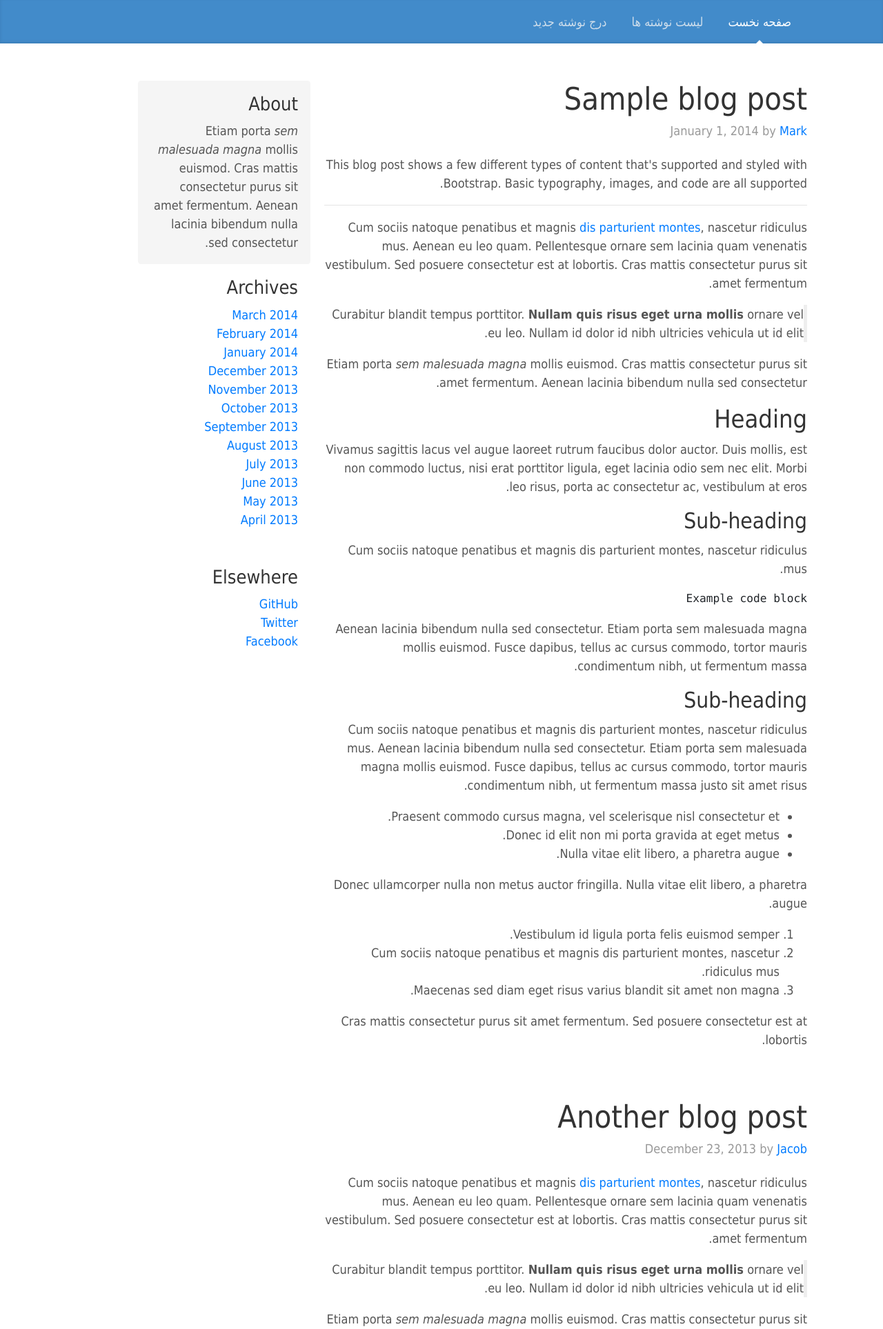
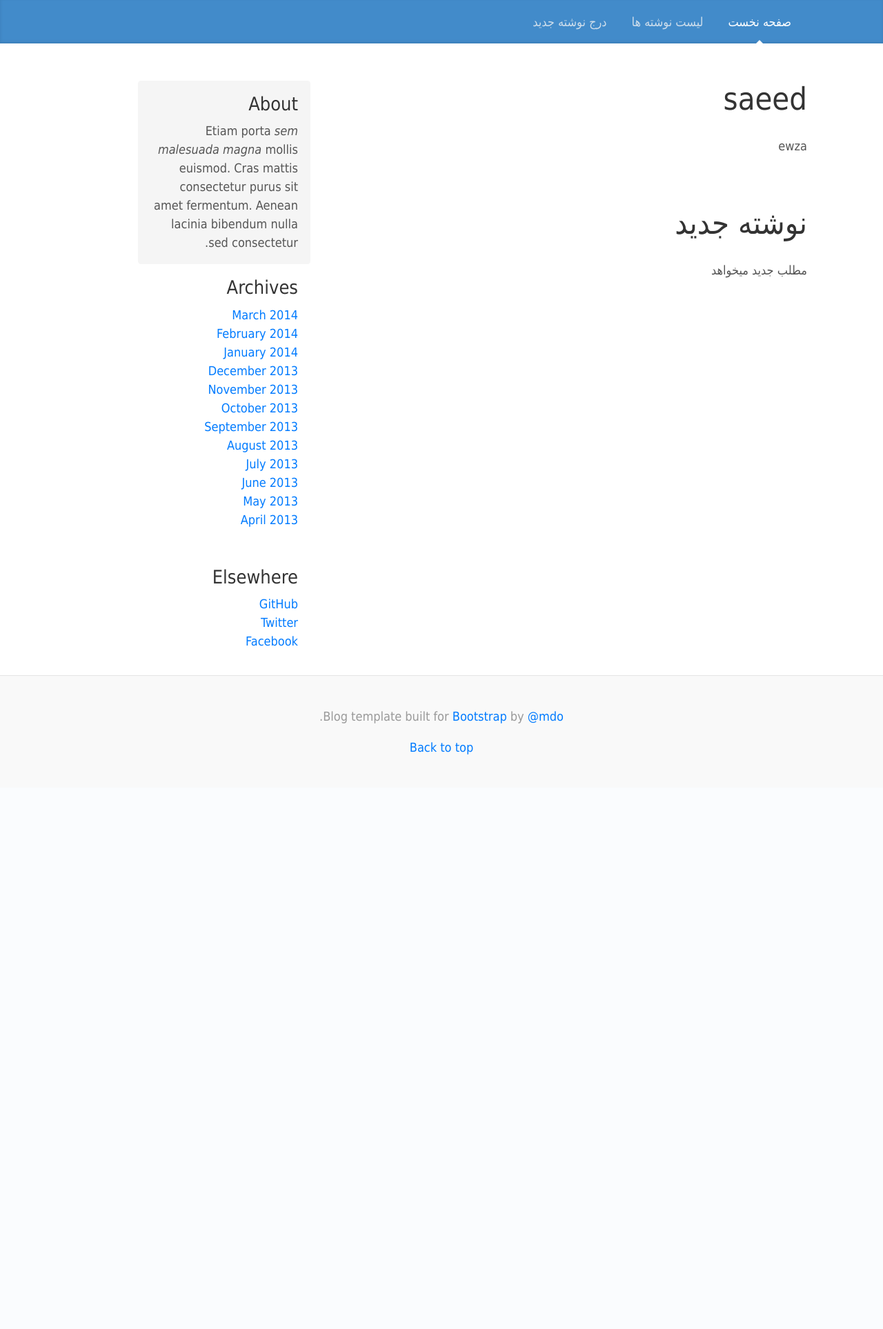
Before and after one commit to djsaeedkhan/django-simple-weblog, a Django app: page /weblog/ in a window 1280 px wide. Shown: the top 1927 px of the page at 69% size. After the commit the page ends 1094 px from the top, so only its background shows below. Run offline with Django 3.2, Linux system fonts and the light colour scheme; data comes from the database, SQL or seed files in the repository; both versions use the stored data as it was after the commit; some libraries are stand-ins or nearby versions.

Commit message:
get and show data in index.html

```diff
--- a/weblog/templates/base.html
+++ b/weblog/templates/base.html
@@ -3,8 +3,8 @@
         <title>{% block title %}{% endblock %}</title>
         <link rel="stylesheet" type="text/css" href="{% static '/css/bootstrap.min.css' %}"/>
         <link rel="stylesheet" type="text/css" href="{% static '/css/bootstrap-responsive.min.css' %}"/>
+        <link href="{% static 'css/blog.css' %}" rel="stylesheet">
         <link rel="stylesheet" type="text/css" href="{% static '/css/bootstrap-rtl.css' %}"/>
-        <link href="{% static 'css/blog.css' %}" rel="stylesheet">
         <script type="text/javascript" src="{% static 'js/bootstrap.min.js' %}"></script>
     </header>
 <body>
--- a/weblog/templates/index.html
+++ b/weblog/templates/index.html
@@ -4,70 +4,18 @@
 
 {% block content%}
 <div class="col-sm-8 blog-main">
+  {% for data in datas %}
+  <div class="blog-post">
+    <h2 class="blog-post-title">{{data.title}}</h2>
+    <p class="blog-post-meta text-hide">January 1, 2014 by <a href="#">Mark</a></p>
+    <p>{{data.body}}</p>
+  </div><!-- /.blog-post -->
+  {% endfor %}
 
-          <div class="blog-post">
-            <h2 class="blog-post-title">Sample blog post</h2>
-            <p class="blog-post-meta">January 1, 2014 by <a href="#">Mark</a></p>
+  <!--- <nav class="blog-pagination">
+    <a class="btn btn-outline-primary" href="#">Older</a>
+    <a class="btn btn-outline-secondary disabled" href="#">Newer</a>
+  </nav>-->
 
-            <p>This blog post shows a few different types of content that's supported and styled with Bootstrap. Basic typography, images, and code are all supported.</p>
-            <hr>
-            <p>Cum sociis natoque penatibus et magnis <a href="#">dis parturient montes</a>, nascetur ridiculus mus. Aenean eu leo quam. Pellentesque ornare sem lacinia quam venenatis vestibulum. Sed posuere consectetur est at lobortis. Cras mattis consectetur purus sit amet fermentum.</p>
-            <blockquote>
-              <p>Curabitur blandit tempus porttitor. <strong>Nullam quis risus eget urna mollis</strong> ornare vel eu leo. Nullam id dolor id nibh ultricies vehicula ut id elit.</p>
-            </blockquote>
-            <p>Etiam porta <em>sem malesuada magna</em> mollis euismod. Cras mattis consectetur purus sit amet fermentum. Aenean lacinia bibendum nulla sed consectetur.</p>
-            <h2>Heading</h2>
-            <p>Vivamus sagittis lacus vel augue laoreet rutrum faucibus dolor auctor. Duis mollis, est non commodo luctus, nisi erat porttitor ligula, eget lacinia odio sem nec elit. Morbi leo risus, porta ac consectetur ac, vestibulum at eros.</p>
-            <h3>Sub-heading</h3>
-            <p>Cum sociis natoque penatibus et magnis dis parturient montes, nascetur ridiculus mus.</p>
-            <pre><code>Example code block</code></pre>
-            <p>Aenean lacinia bibendum nulla sed consectetur. Etiam porta sem malesuada magna mollis euismod. Fusce dapibus, tellus ac cursus commodo, tortor mauris condimentum nibh, ut fermentum massa.</p>
-            <h3>Sub-heading</h3>
-            <p>Cum sociis natoque penatibus et magnis dis parturient montes, nascetur ridiculus mus. Aenean lacinia bibendum nulla sed consectetur. Etiam porta sem malesuada magna mollis euismod. Fusce dapibus, tellus ac cursus commodo, tortor mauris condimentum nibh, ut fermentum massa justo sit amet risus.</p>
-            <ul>
-              <li>Praesent commodo cursus magna, vel scelerisque nisl consectetur et.</li>
-              <li>Donec id elit non mi porta gravida at eget metus.</li>
-              <li>Nulla vitae elit libero, a pharetra augue.</li>
-            </ul>
-            <p>Donec ullamcorper nulla non metus auctor fringilla. Nulla vitae elit libero, a pharetra augue.</p>
-            <ol>
-              <li>Vestibulum id ligula porta felis euismod semper.</li>
-              <li>Cum sociis natoque penatibus et magnis dis parturient montes, nascetur ridiculus mus.</li>
-              <li>Maecenas sed diam eget risus varius blandit sit amet non magna.</li>
-            </ol>
-            <p>Cras mattis consectetur purus sit amet fermentum. Sed posuere consectetur est at lobortis.</p>
-          </div><!-- /.blog-post -->
-
-          <div class="blog-post">
-            <h2 class="blog-post-title">Another blog post</h2>
-            <p class="blog-post-meta">December 23, 2013 by <a href="#">Jacob</a></p>
-
-            <p>Cum sociis natoque penatibus et magnis <a href="#">dis parturient montes</a>, nascetur ridiculus mus. Aenean eu leo quam. Pellentesque ornare sem lacinia quam venenatis vestibulum. Sed posuere consectetur est at lobortis. Cras mattis consectetur purus sit amet fermentum.</p>
-            <blockquote>
-              <p>Curabitur blandit tempus porttitor. <strong>Nullam quis risus eget urna mollis</strong> ornare vel eu leo. Nullam id dolor id nibh ultricies vehicula ut id elit.</p>
-            </blockquote>
-            <p>Etiam porta <em>sem malesuada magna</em> mollis euismod. Cras mattis consectetur purus sit amet fermentum. Aenean lacinia bibendum nulla sed consectetur.</p>
-            <p>Vivamus sagittis lacus vel augue laoreet rutrum faucibus dolor auctor. Duis mollis, est non commodo luctus, nisi erat porttitor ligula, eget lacinia odio sem nec elit. Morbi leo risus, porta ac consectetur ac, vestibulum at eros.</p>
-          </div><!-- /.blog-post -->
-
-          <div class="blog-post">
-            <h2 class="blog-post-title">New feature</h2>
-            <p class="blog-post-meta">December 14, 2013 by <a href="#">Chris</a></p>
-
-            <p>Cum sociis natoque penatibus et magnis dis parturient montes, nascetur ridiculus mus. Aenean lacinia bibendum nulla sed consectetur. Etiam porta sem malesuada magna mollis euismod. Fusce dapibus, tellus ac cursus commodo, tortor mauris condimentum nibh, ut fermentum massa justo sit amet risus.</p>
-            <ul>
-              <li>Praesent commodo cursus magna, vel scelerisque nisl consectetur et.</li>
-              <li>Donec id elit non mi porta gravida at eget metus.</li>
-              <li>Nulla vitae elit libero, a pharetra augue.</li>
-            </ul>
-            <p>Etiam porta <em>sem malesuada magna</em> mollis euismod. Cras mattis consectetur purus sit amet fermentum. Aenean lacinia bibendum nulla sed consectetur.</p>
-            <p>Donec ullamcorper nulla non metus auctor fringilla. Nulla vitae elit libero, a pharetra augue.</p>
-          </div><!-- /.blog-post -->
-
-          <nav class="blog-pagination">
-            <a class="btn btn-outline-primary" href="#">Older</a>
-            <a class="btn btn-outline-secondary disabled" href="#">Newer</a>
-          </nav>
-
-        </div><!-- /.blog-main -->
+</div><!-- /.blog-main -->
 {% endblock %}
--- a/weblog/views.py
+++ b/weblog/views.py
@@ -4,10 +4,11 @@ from django.shortcuts import render
 # Create your views here.
 from .forms import PostForm
 from .models import Post
-
+#-----------------------------
 def index(request):
-    return render(request,'index.html',context=None)
-
+    data = Post.objects.all()
+    return render(request,'index.html',{'datas':data})
+#------------------------------
 def add(request):
     alert="";
     if request.method == 'POST':
@@ -21,10 +22,11 @@ def add(request):
                 alert = "ثبت اطلاعات با موفقیت انجام شد"
             else:
                 alert="متاسفانه ثبت اطلاعات انجام نشد"
-
     else:
         form = PostForm()
     return render(request, 'add.html', {'form': form,'alert':alert})
-
+#------------------------------
 def list(request):
     return render(request,'list.html',)
+
+#------------------------------
```
Also changed, not shown: db.sqlite3.
